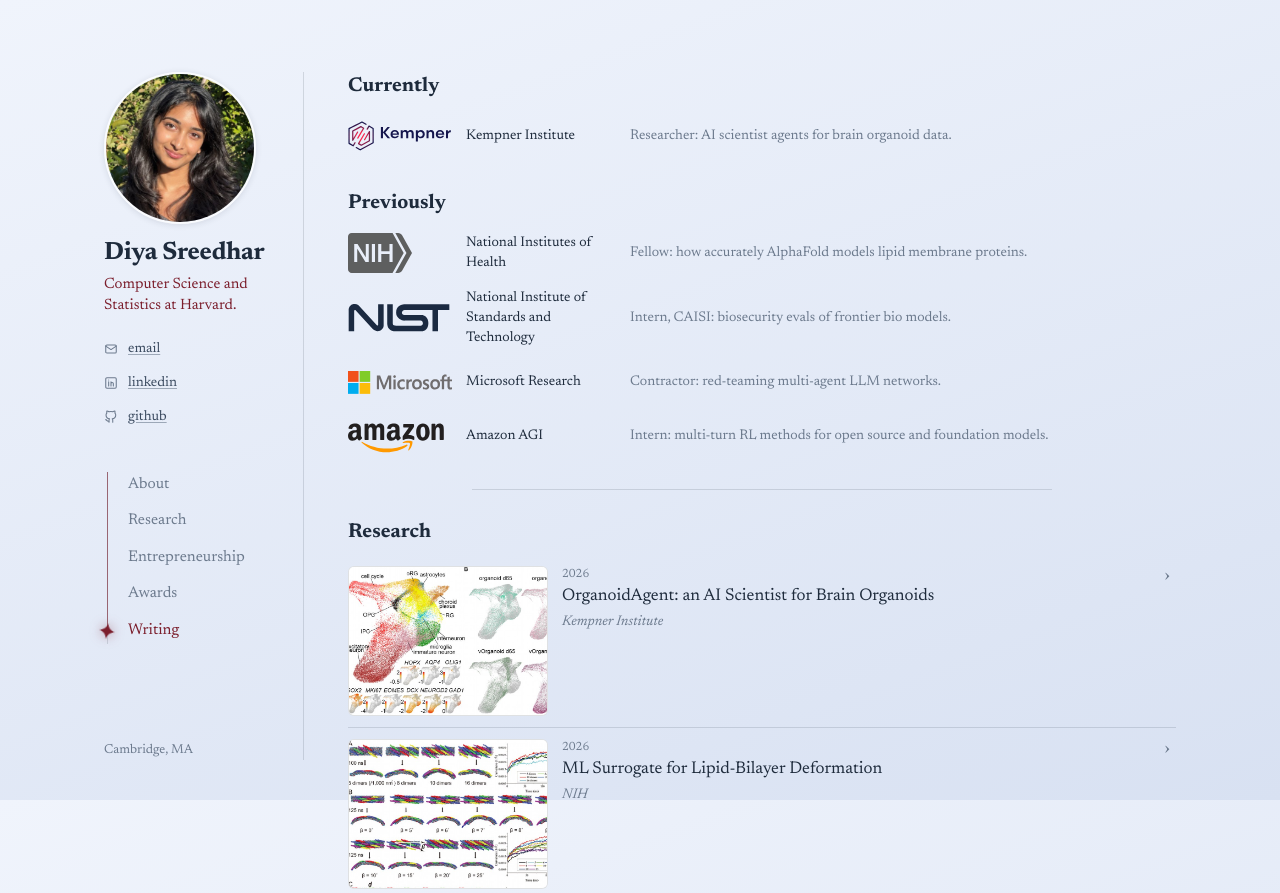
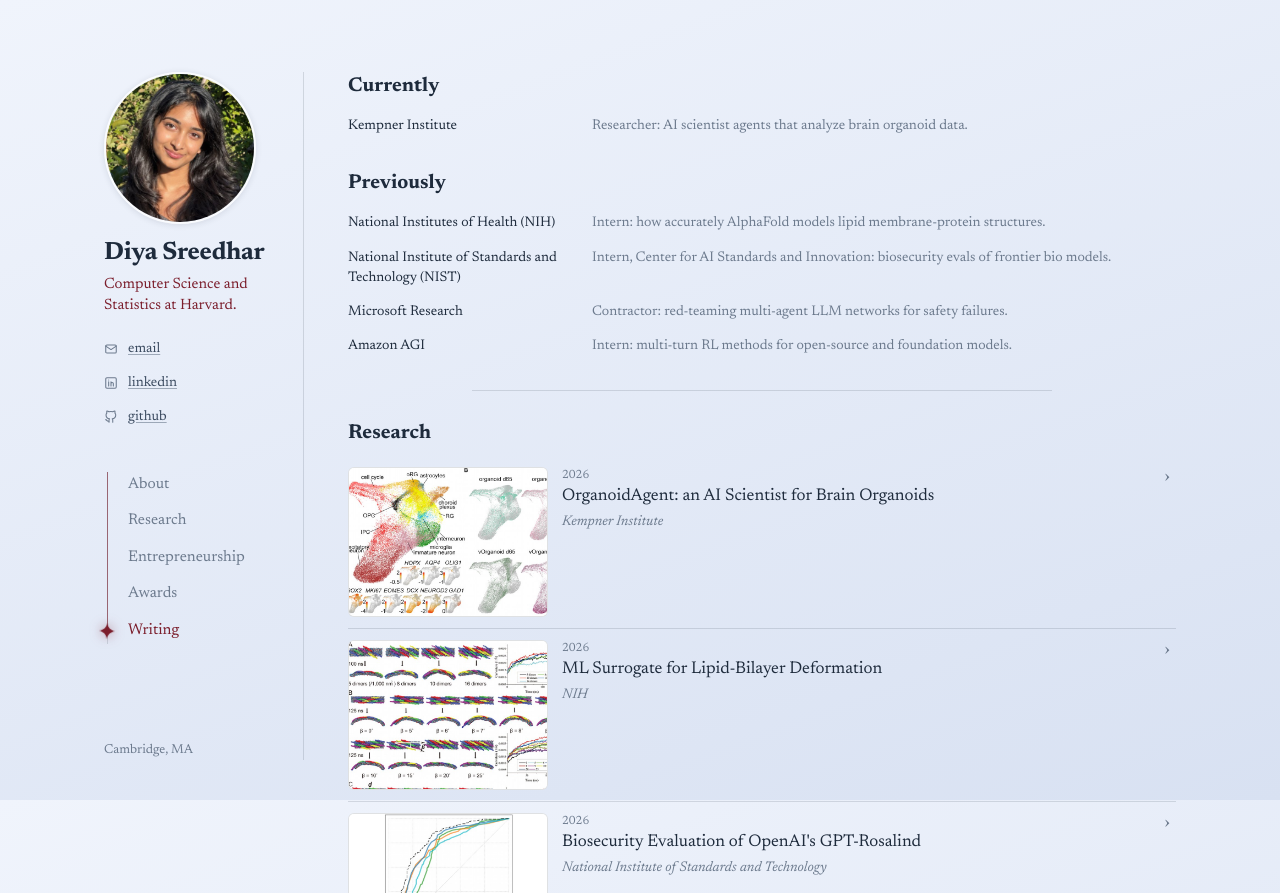
Before and after one commit to ds9-code/diyasreedhar, a plain HTML site: page index.html in a window 1280 px wide. Shown: the top 893 px of the page. Drawn offline with Linux system fonts and the light colour scheme.

Commit message:
Drop row logos, name NIH and NIST, two-column awards
Currently and Previously now read as text rows: organization name
plus a role line. Labels carry the NIH and NIST abbreviations, the
NIH role reads Intern, and each role line is a little longer. The
organization mark SVGs and their CSS are gone.

Awards runs in two columns on wide screens, with smaller titles and
tighter padding, and falls back to one column under 760px.

Co-Authored-By: Claude Opus 5 <noreply@anthropic.com>

```diff
--- a/assets/css/site.css
+++ b/assets/css/site.css
@@ -124,25 +124,14 @@ a:hover { color: var(--accent); text-decoration-color: currentColor; }
 .rows { list-style: none; margin: 0; padding: 0; }
 .rows li {
   display: grid;
-  grid-template-columns: 160px 1fr;
-  gap: 14px;
+  grid-template-columns: 228px 1fr;
+  gap: 16px;
+  align-items: start;
   padding: 7px 0;
   font-size: 14px;
 }
 .rows .label { color: var(--ink); }
 .rows .desc { color: var(--muted); }
-
-/* organization marks on the Currently and Previously rows */
-.rows-logo li { grid-template-columns: 104px 150px 1fr; align-items: center; }
-.org-mark { display: block; }
-.org-mark img,
-img.org-mark {
-  display: block;
-  width: 104px;
-  height: 40px;
-  object-fit: contain;
-  object-position: left center;
-}
 
 /* ---------- entry list (research, building, awards) ---------- */
 
@@ -201,6 +190,15 @@ img.org-mark {
 .card[open] .card-blurb { display: none; }
 
 .card-body { padding: 0 26px 14px 0; font-size: 13.5px; color: var(--ink-soft); }
+
+/* awards sit in two compact columns */
+#awards .cards { display: grid; grid-template-columns: 1fr 1fr; column-gap: 34px; }
+#awards .cards > li:nth-last-child(-n + 2) { border-bottom: 0; }
+#awards .card summary { gap: 10px; padding: 9px 22px 9px 0; }
+#awards .card summary::after { right: 2px; top: 11px; }
+#awards .card-title { font-size: 15px; }
+#awards .card-meta { margin-top: 3px; font-size: 13px; }
+#awards .card-body { padding-bottom: 11px; }
 .card-body p { margin: 0 0 10px; }
 .card-body .card-links {
   display: flex;
@@ -266,9 +264,8 @@ img.org-mark {
   .location { margin-top: 0; padding-top: 10px; }
   .gallery { grid-template-columns: 1fr 1fr; }
   .rows li { grid-template-columns: 1fr; gap: 0; padding: 4px 0; }
-  .rows-logo li { grid-template-columns: 88px 1fr; gap: 0 12px; align-items: start; padding: 7px 0; }
-  .org-mark img, img.org-mark { width: 88px; height: 34px; }
-  .rows-logo .desc { grid-column: 2; }
+  #awards .cards { grid-template-columns: 1fr; column-gap: 0; }
+  #awards .cards > li:nth-last-child(2) { border-bottom: 1px solid var(--rule); }
   .card-thumb { width: 124px; }
   .cards-media .card:has(.card-thumb) { min-height: 0; }
   .cards-media .card:has(.card-thumb) .card-thumb { position: static; }
--- a/index.html
+++ b/index.html
@@ -13,7 +13,7 @@
       href="https://fonts.googleapis.com/css2?family=Newsreader:ital,opsz,wght@0,6..72,400;0,6..72,500;0,6..72,700;1,6..72,400&display=swap"
       rel="stylesheet"
     />
-    <link rel="stylesheet" href="assets/css/site.css?v=12" />
+    <link rel="stylesheet" href="assets/css/site.css?v=13" />
   </head>
   <body>
     <div class="layout" id="about">
@@ -62,18 +62,18 @@
       <main class="content">
         <section class="section">
           <h2>Currently</h2>
-          <ul class="rows rows-logo">
-            <li><picture class="org-mark"><source srcset="assets/logos/kempner-dark.svg?v=3" media="(prefers-color-scheme: dark)" /><img src="assets/logos/kempner.svg?v=3" alt="Kempner Institute logo" loading="lazy" /></picture><span class="label">Kempner Institute</span><span class="desc">Researcher: AI scientist agents for brain organoid data.</span></li>
+          <ul class="rows">
+            <li><span class="label">Kempner Institute</span><span class="desc">Researcher: AI scientist agents that analyze brain organoid data.</span></li>
           </ul>
         </section>
 
         <section class="section">
           <h2>Previously</h2>
-          <ul class="rows rows-logo">
-            <li><picture class="org-mark"><source srcset="assets/logos/nih-dark.svg?v=3" media="(prefers-color-scheme: dark)" /><img src="assets/logos/nih.svg?v=3" alt="National Institutes of Health logo" loading="lazy" /></picture><span class="label">National Institutes of Health</span><span class="desc">Fellow: how accurately AlphaFold models lipid membrane proteins.</span></li>
-            <li><picture class="org-mark"><source srcset="assets/logos/nist-dark.svg?v=3" media="(prefers-color-scheme: dark)" /><img src="assets/logos/nist.svg?v=3" alt="National Institute of Standards and Technology logo" loading="lazy" /></picture><span class="label">National Institute of Standards and Technology</span><span class="desc">Intern, CAISI: biosecurity evals of frontier bio models.</span></li>
-            <li><picture class="org-mark"><source srcset="assets/logos/microsoft-dark.svg?v=3" media="(prefers-color-scheme: dark)" /><img src="assets/logos/microsoft.svg?v=3" alt="Microsoft logo" loading="lazy" /></picture><span class="label">Microsoft Research</span><span class="desc">Contractor: red-teaming multi-agent LLM networks.</span></li>
-            <li><picture class="org-mark"><source srcset="assets/logos/amazon-dark.svg?v=3" media="(prefers-color-scheme: dark)" /><img src="assets/logos/amazon.svg?v=3" alt="Amazon logo" loading="lazy" /></picture><span class="label">Amazon AGI</span><span class="desc">Intern: multi-turn RL methods for open source and foundation models.</span></li>
+          <ul class="rows">
+            <li><span class="label">National Institutes of Health (NIH)</span><span class="desc">Intern: how accurately AlphaFold models lipid membrane-protein structures.</span></li>
+            <li><span class="label">National Institute of Standards and Technology (NIST)</span><span class="desc">Intern, Center for AI Standards and Innovation: biosecurity evals of frontier bio models.</span></li>
+            <li><span class="label">Microsoft Research</span><span class="desc">Contractor: red-teaming multi-agent LLM networks for safety failures.</span></li>
+            <li><span class="label">Amazon AGI</span><span class="desc">Intern: multi-turn RL methods for open-source and foundation models.</span></li>
           </ul>
         </section>
 
```
Also changed, not shown: assets/logos/amazon-dark.svg (deleted), assets/logos/amazon.svg (deleted), assets/logos/kempner-dark.svg (deleted), assets/logos/kempner.svg (deleted), assets/logos/microsoft-dark.svg (deleted), assets/logos/microsoft.svg (deleted), assets/logos/nih-dark.svg (deleted), assets/logos/nih.svg (deleted), assets/logos/nist-dark.svg (deleted), assets/logos/nist.svg (deleted).
